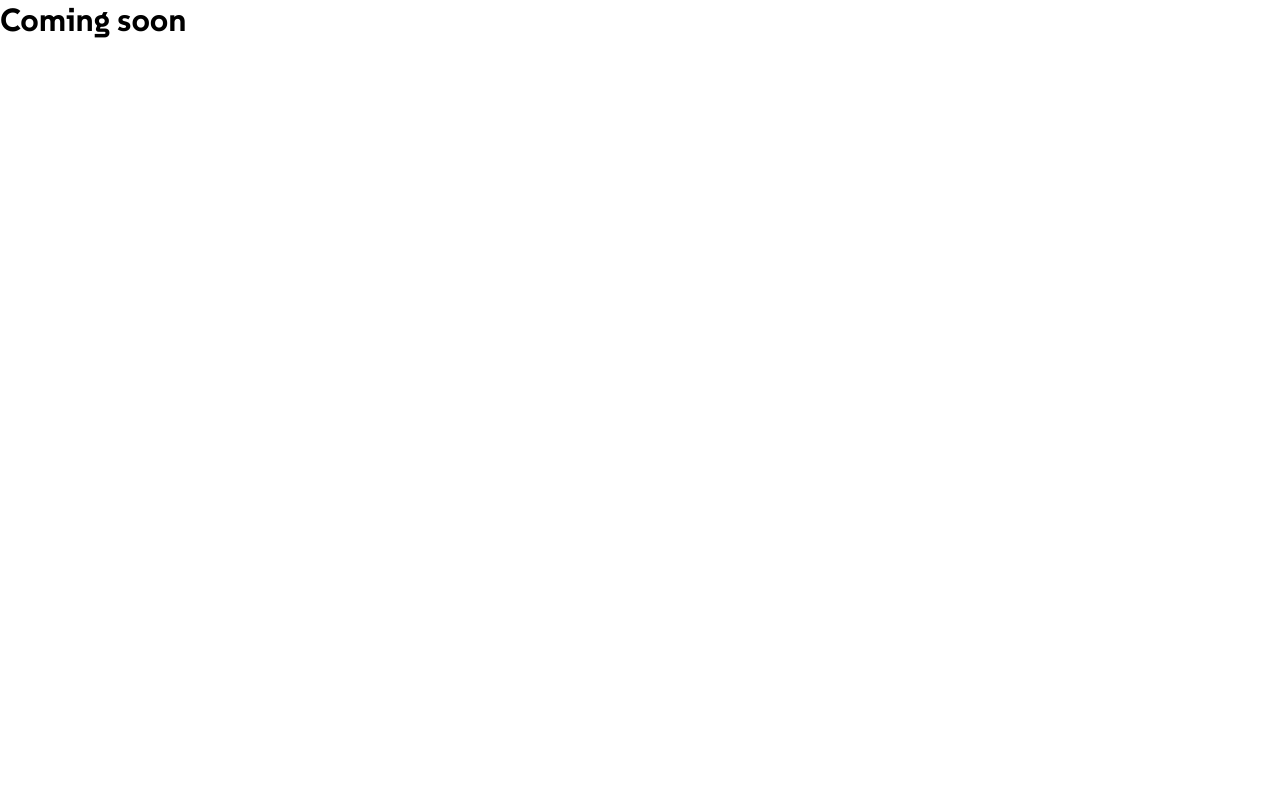
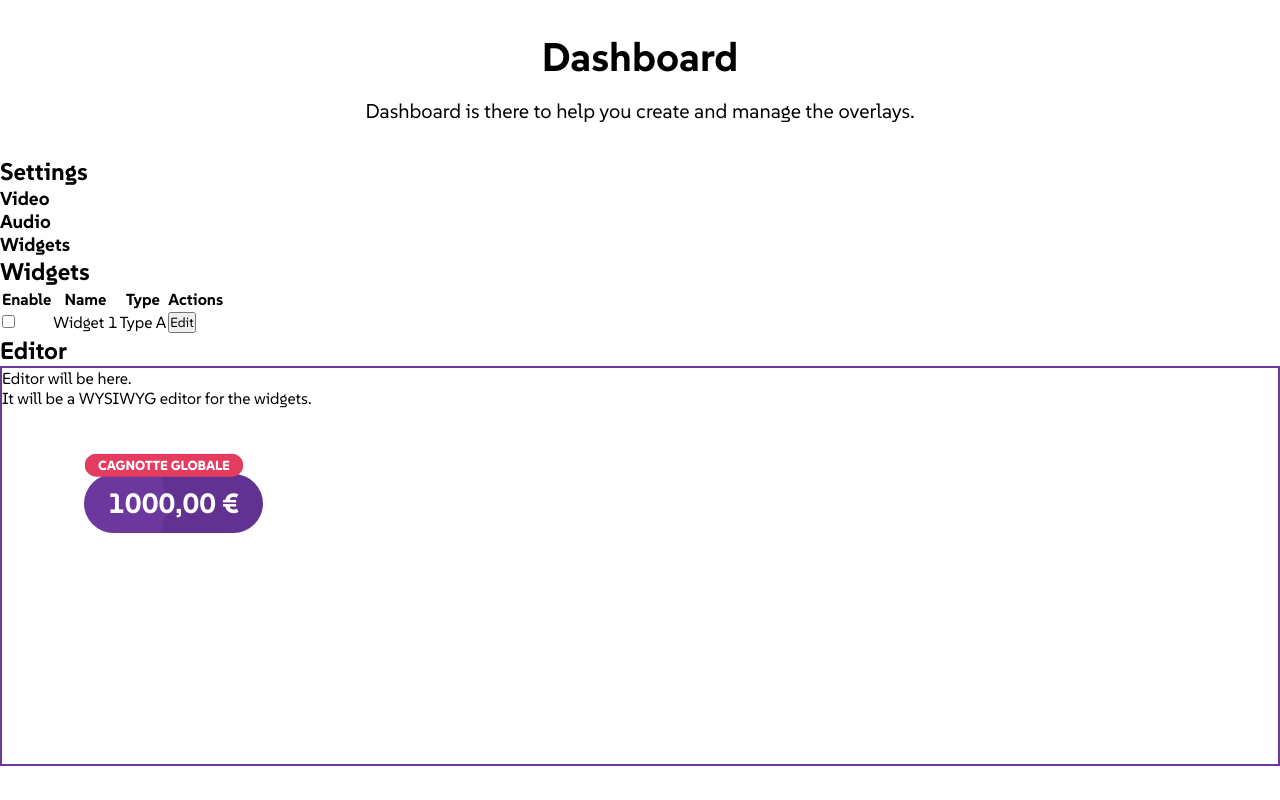
Before and after one commit to fusetim/tnevent-widgets, an Astro site: page /tnevent-widgets/dashboard in a window 1280 px wide. Built offline with nearby package versions, Linux system fonts and the light colour scheme; Astro itself is replaced by a stand-in of ours.

Commit message:
wip: dashboard

```diff
--- a/src/pages/dashboard.astro
+++ b/src/pages/dashboard.astro
@@ -1,9 +1,99 @@
 ---
+import { DonationPot } from "../components/pot/DonationPot";
 import BasePage from "../layouts/BasePage.astro";
 
 const title = "Dashboard - TNEvent Widgets";
 ---
 
 <BasePage title={title}>
-    <h1>Coming soon</h1>
+    <header class="dashboard-header container">
+        <h1>Dashboard</h1>
+        <p>Dashboard is there to help you create and manage the overlays.</p>
+    </header>
+    <section class="container" id="settings">
+        <h2>Settings</h2>
+        <div class="settings-group" id="settings-video">
+            <h3>Video</h3>
+        </div>
+        <div class="settings-group" id="settings-audio">
+            <h3>Audio</h3>
+        </div>
+        <div class="settings-group" id="settings-widgets">
+            <h3>Widgets</h3>
+        </div>
+    </section>
+    <section class="container" id="widgets">
+        <h2>Widgets</h2>
+        <table id="widgets-list">
+            <thead>
+                <tr>
+                    <th>Enable</th>
+                    <th>Name</th>
+                    <th>Type</th>
+                    <th>Actions</th>
+                </tr>
+            </thead>
+            <tbody>
+                <tr>
+                    <td><input type="checkbox" id="widget1-enable" /></td>
+                    <td>Widget 1</td>
+                    <td>Type A</td>
+                    <td>
+                        <button class="btn-edit">Edit</button>
+                    </td>
+                </tr>
+            </tbody>
+        </table>
+    </section>
+    <section id="editor">
+        <h2>Editor</h2>
+        <div id="editor-container">
+            <p>Editor will be here.</p>
+            <p>It will be a WYSIWYG editor for the widgets.</p>
+            <div class="widget-wrapper">
+                <DonationPot amount={1000}></DonationPot>
+            </div>
+        </div>
+    </section>
 </BasePage>
+<style>
+    .dashboard-header {
+        margin: 0 auto;
+        padding: 2rem 0;
+        text-align: center;
+    }
+
+    .dashboard-header h1 {
+        font-size: 2.5rem;
+        margin-bottom: 1rem;
+    }
+
+    .dashboard-header p {
+        font-size: 1.25rem;
+        color: var(--text-color);
+    }
+
+    #editor-container {
+        z-index: 50;
+        width: 100%;
+        height: 400px;
+        background-color: white;
+        border: 2px solid var(--color-primary);
+        display: block;
+        position: relative;
+    }
+
+    .widget-wrapper {
+        position: absolute;
+        z-index: 60;
+        top:4rem;
+        left: 4rem;
+        color: var(--text-color);
+
+        border: 2px solid transparent;
+
+        &:hover {
+            border: 2px solid var(--color-primary);
+        }
+    }
+</style>
--- a/src/pages/index.astro
+++ b/src/pages/index.astro
@@ -72,7 +72,7 @@ const sponsors = [
 		<aside>
 			<h2 class="widget-gallery-title">Widget gallery</h2>
 			<div class="widgets">
-				<DonationPot amount={100} client:load />
+				<DonationPot amount={11758.98} />
 				<SponsorDisplay sponsors={sponsors} client:load />
 				<Tchat client:load />
 			</div>
```
